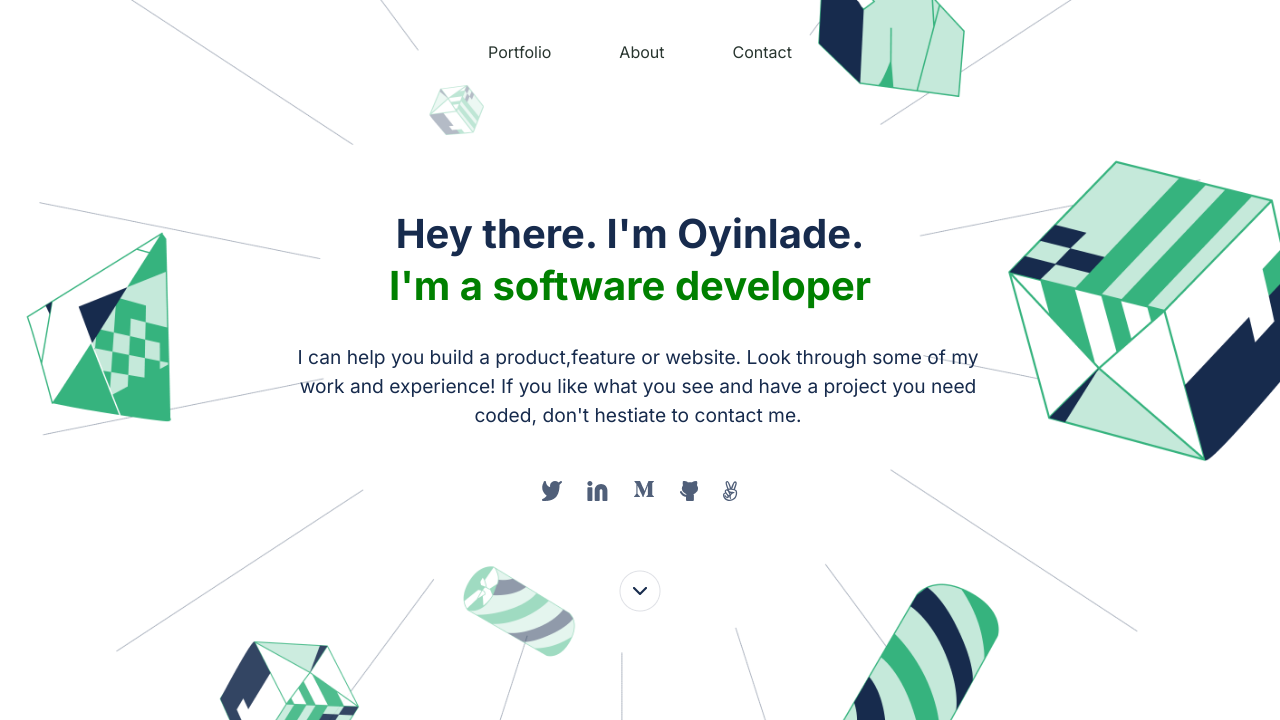
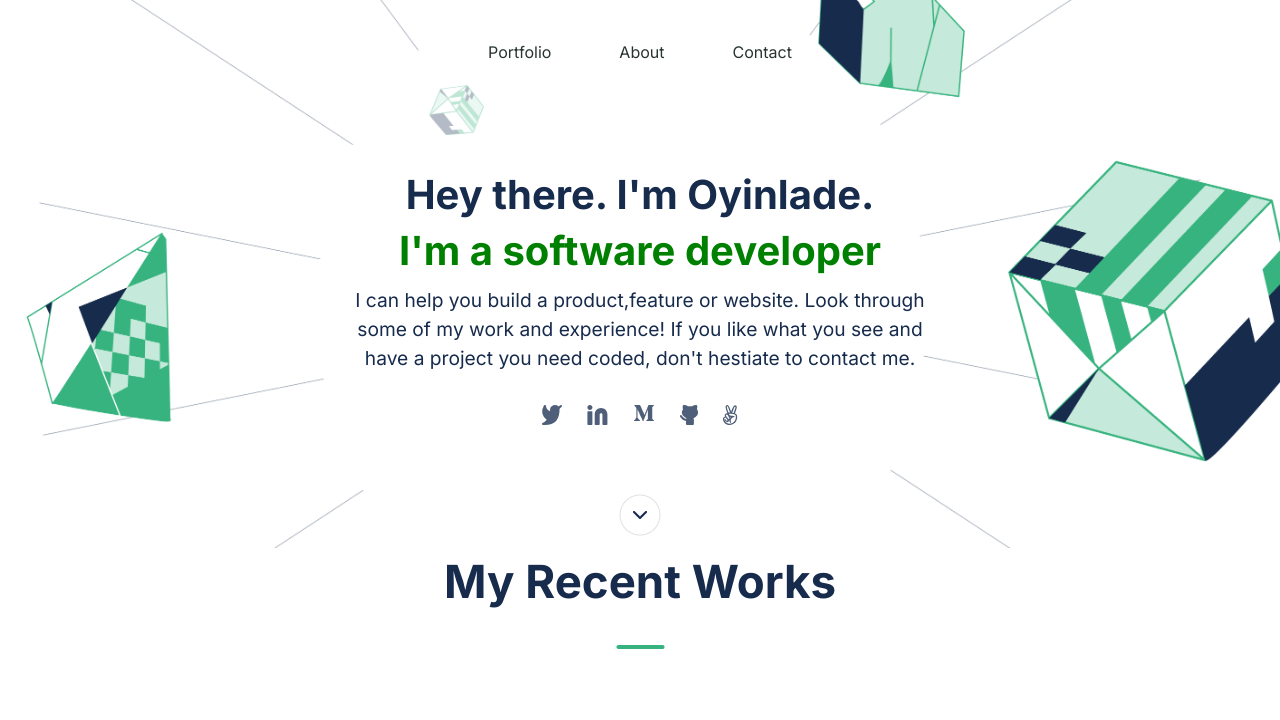
Before and after one commit to Lizdev-05/Portfolio, a website: page index.html in a window 1280 px wide. Shown: the top 720 px of the page. Drawn offline with Linux system fonts and the light colour scheme.

Commit message:
update css

```diff
--- a/index.html
+++ b/index.html
@@ -42,8 +42,8 @@
     <section>
       <div class="headline-intro">
         <div class="header-content">
-          <h1 class="intro">Hey there. I'm Oyinlade. <br>
-            <span class="hello-span">I'm a software developer</span></h1>
+          <h1 class="intro">Hey there. I'm Oyinlade.</h1>
+            <h1 class="hello-span">I'm a software developer</h1>
           <p class="bio"> I can help you build a product,feature or website. Look through some of my work and
             experience! If you like what you see and have a project you need coded,
             don't hestiate to contact me.</p>
--- a/script.js
+++ b/script.js
@@ -36,7 +36,7 @@ const CardArray = [{
 },
 
 {
-  title: ' Awesome Books',
+  title: 'The Awesome Book Library',
   languageTags: ['Javascript', 'Css', 'Linters', 'Html'],
   description: 'This project is focused on building is a simple website that displays a list of books that users have added.It allows you to add and remove books from that list also. The goal of this project is to build a simple multipage page responsive book website.',
   modalCardImage: './images/awesome-books.png',
--- a/style.css
+++ b/style.css
@@ -4,6 +4,12 @@
   box-sizing: border-box;
   font-family: 'Inter', sans-serif;
 }
+
+/* body {
+  width: 1200px;
+  max-width: 100%;
+  margin: 0 auto;
+} */
 
 .global.fixed {
   overflow: hidden;
@@ -51,7 +57,16 @@ section {
 .headline-intro {
   background-image: url(./images/mobile-background.png);
   background-repeat: no-repeat;
-  background-size: cover;
+
+  /* background-size: cover; */
+  background-size: calc(100%);
+}
+
+.header-content {
+  align-items: center;
+  text-align: center;
+  width: 100%;
+  margin-top: 2em;
 }
 
 .header-content .intro {
@@ -61,12 +76,17 @@ section {
   line-height: 1.3em;
   text-align: center;
   color: #172b4d;
-  padding: 1em;
+  padding: 0 1em;
   margin-top: 1.5em;
 }
 
 .header-content .hello-span {
   color: green;
+  font-family: 'Inter', sans-serif;
+  font-weight: 700;
+  font-size: 2.5em;
+  line-height: 1.3em;
+  text-align: center;
 }
 
 .header-content .bio {
@@ -694,35 +714,41 @@ footer {
   header {
     background-image: url(./images/Header-llustration-desktop.png);
     background-repeat: no-repeat;
-    background-size: cover;
-    height: 900px;
+    background-size: calc(100%);
     width: 100%;
   }
 
   .header-content {
     align-items: center;
     text-align: center;
-    height: 300px;
-    width: 60%;
-    margin-top: 2em;
+    width: 100%;
+    margin-top: 6%;
   }
 
   .header-content .intro {
     font-family: 'Inter', sans-serif;
-    width: 700px;
-    height: 92px;
     text-align: center;
-    padding: 1em;
-    margin: 2em 1.5em 1.5em 1em;
+    line-height: 0.5em;
+    padding: 0.5em 1em;
+    width: 60%;
+    margin: 0 auto;
+  }
+
+  .header-content .hello-span {
+    color: green;
+    font-family: 'Inter', sans-serif;
+    font-weight: 700;
+    font-size: 2.5em;
+    line-height: 1.3em;
+    text-align: center;
   }
 
   .header-content .bio {
     font-family: 'Inter', sans-serif;
-    width: 700px;
-    height: 92px;
+    width: 50%;
     text-align: center;
-    padding: 1.2em 0;
-    margin: 2em 1.5em 1em 2.5em;
+    padding: 0.5em 1em 1em 1em;
+    margin: 0 auto;
   }
 
   .card-enabler {
@@ -1082,9 +1108,43 @@ footer {
     opacity: 1;
     transform: translateY(0);
   }
+
+  .header-content .hello-span,
+  .desktop-nav {
+    animation-duration: 2s;
+    animation-name: slidein;
+  }
+
+  @keyframes slidein {
+    0% {
+      margin-left: 100%;
+      width: 300%;
+    }
+
+    100% {
+      margin-left: 0%;
+      width: 100%;
+    }
+  }
 }
 
 @media only screen and (max-width: 825px) and (min-width: 600px) {
+  .header-content {
+    width: 100%;
+  }
+
+  .header-content .intro {
+    width: 80%;
+    margin: 0 auto;
+    padding: 1em 1em 0.5em 1em;
+  }
+
+  .header-content .bio {
+    width: 80%;
+    padding: 0.5em 1em 1em 1em;
+    margin: 0 auto;
+  }
+
   .card-containers {
     display: grid;
     grid-template-columns: repeat(2, 1fr);
@@ -1093,6 +1153,21 @@ footer {
 }
 
 @media only screen and (max-width: 1025px) and (min-width: 827px) {
+  .header-content {
+    width: 100%;
+  }
+
+  .header-content .intro {
+    width: 70%;
+    margin: 0 auto;
+    padding: 1em 1em 0.5em 1em;
+  }
+
+  .header-content .bio {
+    width: 70%;
+    padding: 0.5em 1em 1em 1em;
+  }
+
   .modal {
     margin-top: 3px;
     padding: 5px;
```
